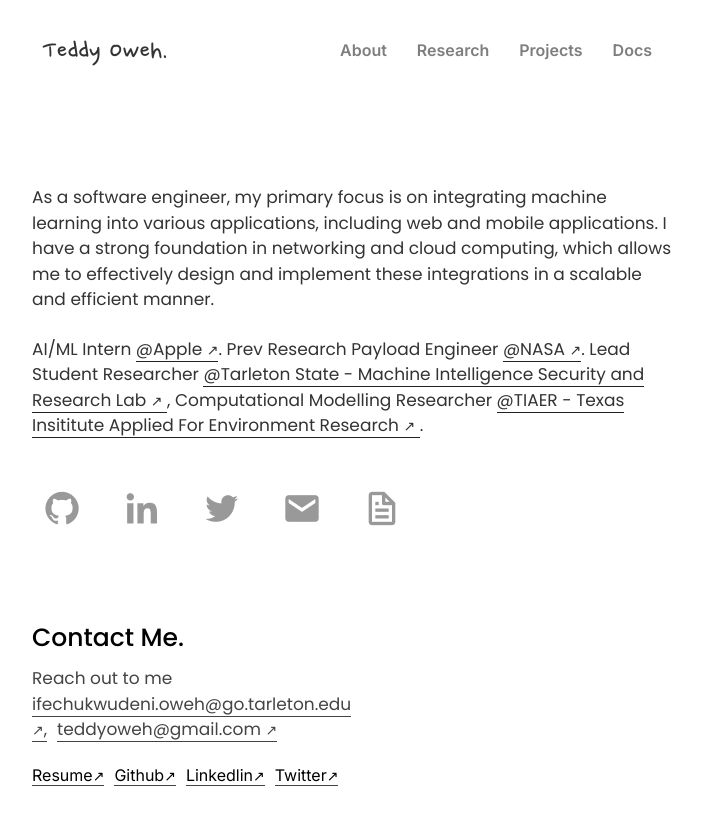
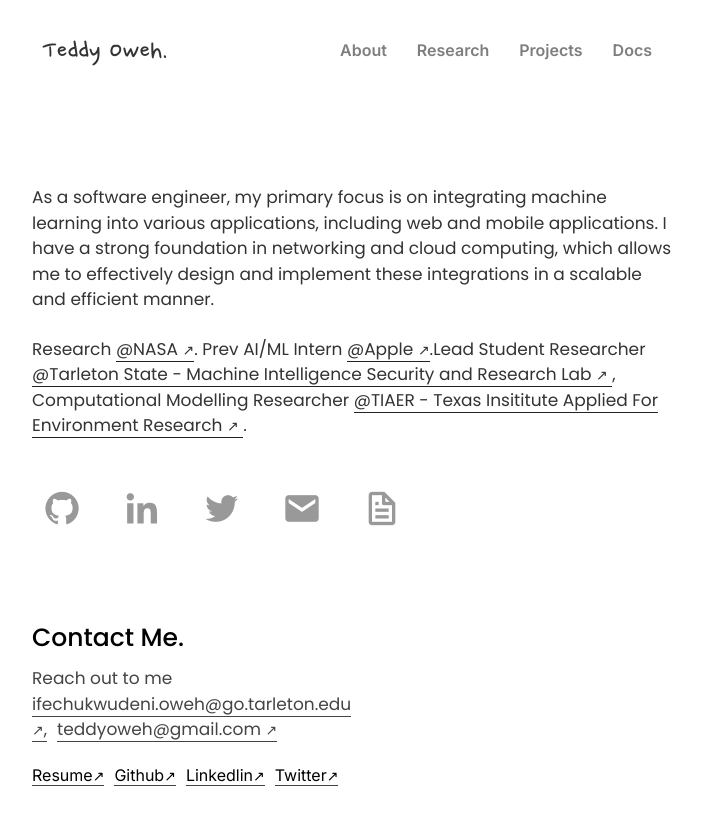
Before and after one commit to teddyoweh/teddyoweh.net-v2, a Next.js app in the folder frontend/: page /gencode in a window 1280 px wide. Shown: the top 820 px of the page, without its empty margins (288-989 px from the left). Built offline with nearby package versions, Linux system fonts and the light colour scheme; no server answers.

Commit message:
Update page.tsx

```diff
--- a/frontend/src/app/gencode/page.tsx
+++ b/frontend/src/app/gencode/page.tsx
@@ -34,8 +34,9 @@ export default function Afrotech23() {
           </p>
           <br />
           <p>
-         AI/ML Intern <a href="https://apple.com">@Apple <span>↗</span></a>.
-        Prev Research Payload Engineer <a href="https://www.nasa.gov/">@NASA <span>↗</span></a>.
+          Research <a href="https://nasa.gov">@NASA <span>↗</span></a>.
+        Prev AI/ML Intern <a href="https://apple.com">@Apple <span>↗</span></a>.
+        {/* Prev Research Payload Engineer <a href="https://www.nasa.gov/">@NASA <span>↗</span></a>. */}
           Lead Student Researcher <a href="https://tarleton.edu">@Tarleton State - Machine Intelligence Security and Research Lab  <span>↗</span> </a>,
           Computational Modelling Researcher  <a href="https://www.tarleton.edu/tiaer">@TIAER - Texas Insititute Applied For Environment Research  <span>↗</span> </a>.
 
```
